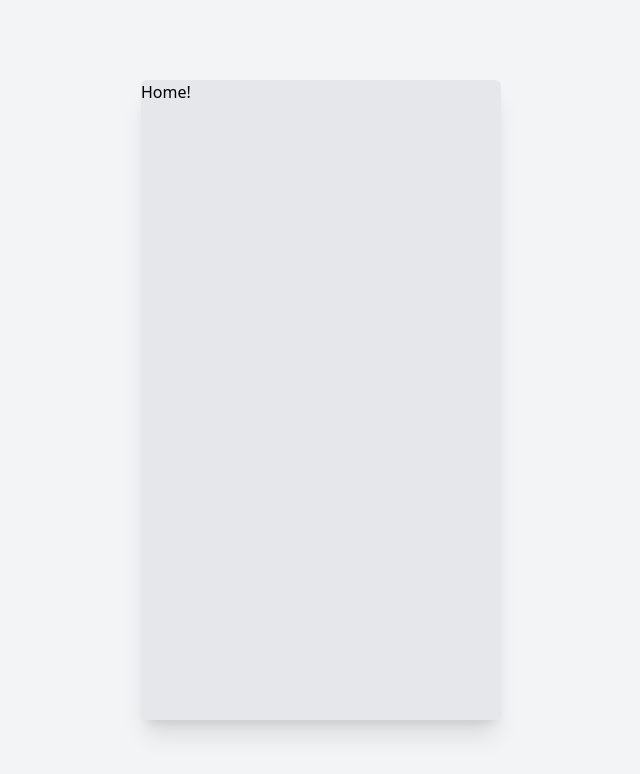
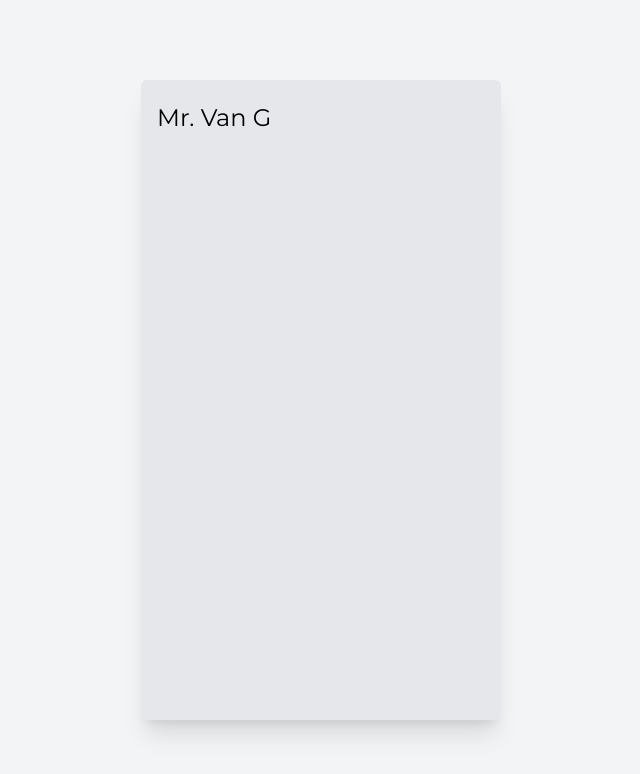
Before and after one commit to oliwallywonka/fejc-react-ts, a React (Vite) app: page / in a window 1280 px wide. Shown: the top 774 px of the page, without its empty margins (319-959 px from the left). Built offline with nearby package versions, Linux system fonts and the light colour scheme.

Commit message:
feat: Add Home page

```diff
--- a/src/App.tsx
+++ /dev/null
@@ -1,11 +0,0 @@
-import { Outlet } from 'react-router-dom';
-
-function App() {
-  return (
-    <>
-      <Outlet/>
-    </>
-  );
-}
-
-export default App;
--- /dev/null
+++ b/src/pages/Home/Home.tsx
@@ -0,0 +1,11 @@
+import { FC } from 'react';
+
+export const Home: FC = () => {
+  return (
+    <div className="page">
+      <h2 className="title-2">
+        Mr. Van G
+      </h2>
+    </div>
+  );
+};
--- /dev/null
+++ b/src/pages/Home/index.ts
@@ -0,0 +1,3 @@
+import { Home } from './Home';
+
+export default Home;
--- a/src/routes.tsx
+++ b/src/routes.tsx
@@ -1,5 +1,6 @@
 import { Outlet, RouteObject } from 'react-router-dom';
 import PhoneScreen from './components/PhoneScreen';
+import Home from './pages/Home';
 import PaintingDetails from './pages/PaintingDetails';
 
 const routes: RouteObject[] = [
@@ -10,7 +11,7 @@ const routes: RouteObject[] = [
     children: [
       {
         path: '/',
-        element: <span>Home!</span>
+        element: <Home/>
       },
       {
         path: 'paintings/:paintingId',
```
